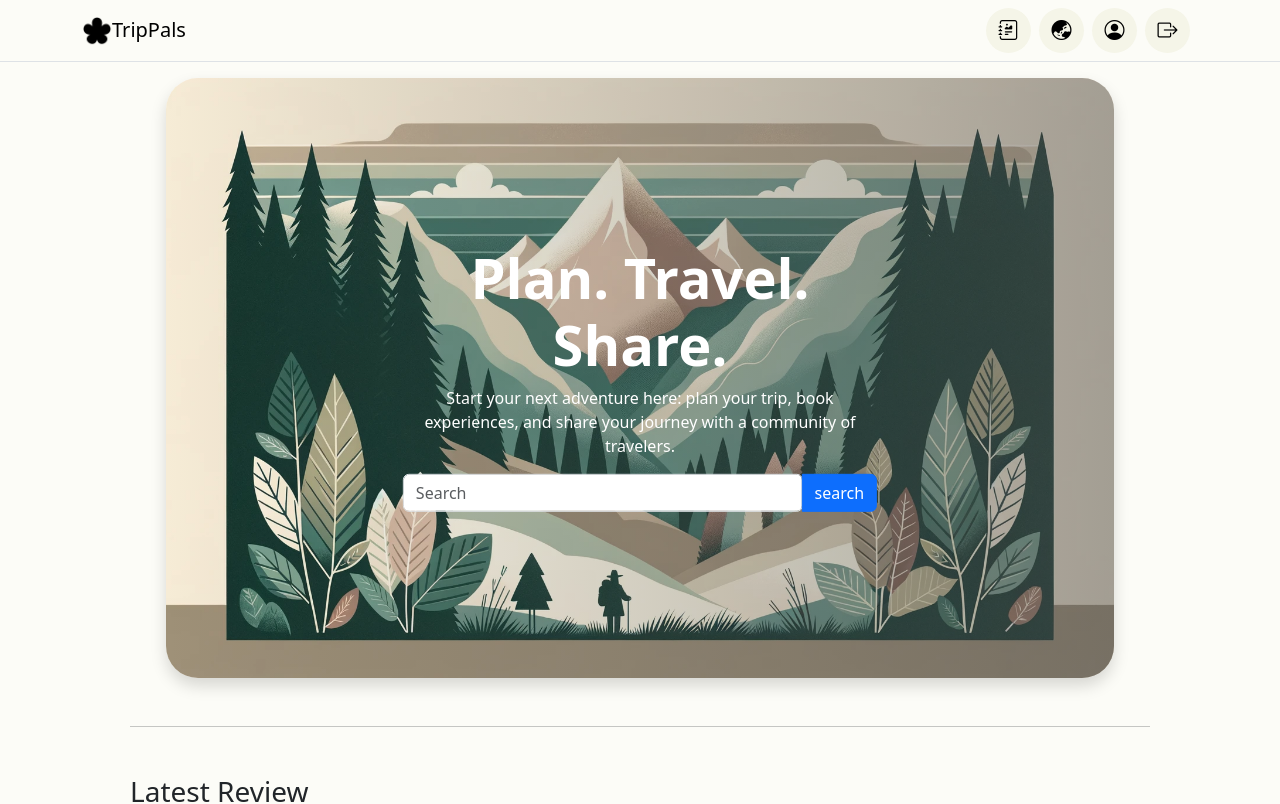
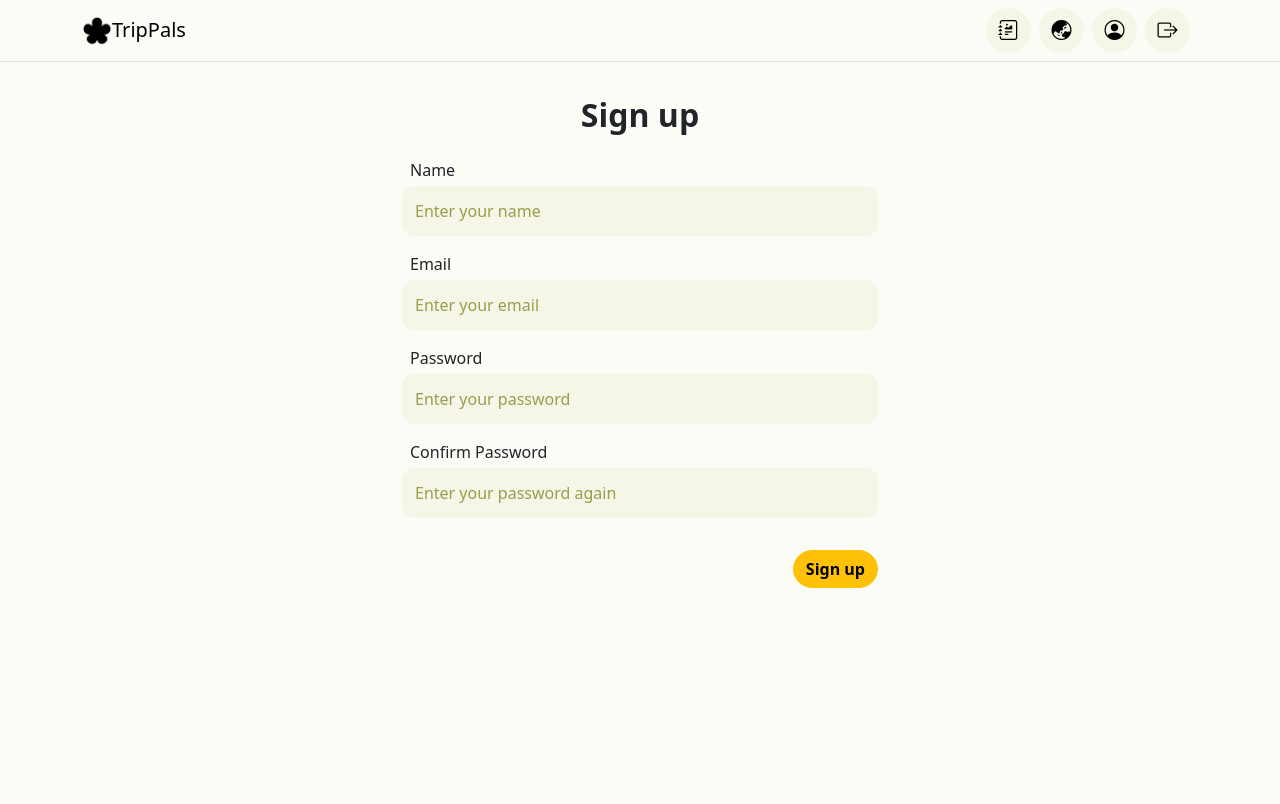
Before and after one commit to ssafy11-buk-0301/trippals-frontend, a Vue app: page /signUp in a window 1280 px wide. Shown: the top 804 px of the page. Built offline with nearby package versions, Linux system fonts and the light colour scheme.

Commit message:
:sparkles:feat: 로그인, 회원가입 페이지 작성

```diff
--- a/src/App.vue
+++ b/src/App.vue
@@ -1,12 +1,12 @@
 <script setup>
 
-import NavBar from "@/components/NavBar.vue";
-import Main from "@/views/MainPage.vue";
+import NavBar from '@/components/NavBar.vue'
+import { RouterView } from 'vue-router'
 </script>
 
 <template>
   <NavBar/>
-  <Main />
+  <RouterView />
 </template>
 
 <style scoped>
--- a/src/router/index.js
+++ b/src/router/index.js
@@ -1,5 +1,7 @@
-import {createRouter, createWebHistory} from 'vue-router'
-import App from "@/App.vue";
+import { createRouter, createWebHistory } from 'vue-router'
+import MainPage from '@/views/MainPage.vue'
+import LoginPage from '@/views/LoginPage.vue'
+import SignUpPage from '@/views/SignUpPage.vue'
 
 const router = createRouter({
   history: createWebHistory(import.meta.env.BASE_URL),
@@ -7,8 +9,18 @@ const router = createRouter({
     {
       path: '/',
       name: 'home',
-      component: App
-    }
+      component: MainPage
+    },
+    {
+      path: '/login',
+      name: 'login',
+      component: LoginPage
+    },
+    {
+      path: '/signUp',
+      name: 'signUp',
+      component: SignUpPage
+    },
   ]
 })
 
--- /dev/null
+++ b/src/views/LoginPage.vue
@@ -0,0 +1,68 @@
+<script setup>
+
+</script>
+
+<template>
+  <div class="container d-flex flex-column justify-content-center align-items-center" id="loginPage">
+    <h1 class="fw-bold">Log in</h1>
+
+    <label class="inputLabel">
+      <span class="ms-2 fw-light">Email</span>
+      <input class="mx-auto mt-1 mb-3" type="email" id="email" placeholder="Enter your email" />
+    </label>
+
+    <label class="inputLabel">
+      <span class="ms-2 fw-light">Password</span>
+      <input class="mx-auto mt-1 mb-3" type="password" id="password" placeholder="Enter your password" />
+    </label>
+
+    <div class="d-flex mt-3 flex-row w-100 justify-content-between">
+      <RouterLink to="signUp" id="signUpButton">회원이 아니신가요?</RouterLink><button type="button" class="btn btn-warning rounded-5 fw-bolder">Log in</button>
+    </div>
+  </div>
+</template>
+
+<style scoped>
+  #loginPage {
+    height: 70vh;
+    max-width: 500px;
+  }
+
+  input {
+    display: flex;
+    width: 100%;
+    padding: 16px;
+    align-items: center;
+    gap: 8px;
+    align-self: stretch;
+
+    border-radius: 12px;
+    border: none;
+
+    font-size: 16px;
+    font-style: normal;
+    font-weight: 400;
+    line-height: 24px;
+
+    padding-right: 50px;
+    background-color: #F5F5E8;
+    color: #9C9C4A;
+  }
+
+  input::placeholder {
+    color: #9C9C4A;
+  }
+
+  .inputLabel {
+    width: 100%;
+  }
+
+  #signUpButton {
+    color: #9C9C4A;
+    font-size: 12px;
+  }
+
+  #loginButton {
+
+  }
+</style>
--- /dev/null
+++ b/src/views/SignUpPage.vue
@@ -0,0 +1,78 @@
+<script setup>
+
+</script>
+
+<template>
+  <div class="container d-flex flex-column justify-content-center align-items-center" id="loginPage">
+    <h2 class="fw-bold mb-4">Sign up</h2>
+
+    <label class="inputLabel">
+      <span class="ms-2 fw-light">Name</span>
+      <input class="mx-auto mt-1 mb-3" type="text" id="name" placeholder="Enter your name" />
+    </label>
+
+    <label class="inputLabel">
+      <span class="ms-2 fw-light">Email</span>
+      <input class="mx-auto mt-1 mb-3" type="email" id="email" placeholder="Enter your email" />
+    </label>
+
+    <label class="inputLabel">
+      <span class="ms-2 fw-light">Password</span>
+      <input class="mx-auto mt-1 mb-3" type="password" id="password" placeholder="Enter your password" />
+    </label>
+
+    <label class="inputLabel">
+      <span class="ms-2 fw-light">Confirm Password</span>
+      <input class="mx-auto mt-1 mb-3" type="password" id="passwordAgain" placeholder="Enter your password again" />
+    </label>
+
+    <div class="d-flex mt-3 flex-row w-100 justify-content-between">
+      <button type="button" class="btn btn-warning rounded-5 fw-bolder ms-auto">Sign up</button>
+    </div>
+  </div>
+</template>
+
+<style scoped>
+#loginPage {
+  height: 70vh;
+  max-width: 500px;
+}
+
+input {
+  display: flex;
+  width: 100%;
+  padding: 13px;
+  align-items: center;
+  gap: 8px;
+  align-self: stretch;
+
+  border-radius: 12px;
+  border: none;
+
+  font-size: 16px;
+  font-style: normal;
+  font-weight: 400;
+  line-height: 24px;
+
+  padding-right: 50px;
+  background-color: #F5F5E8;
+  color: #9C9C4A;
+}
+
+input::placeholder {
+  color: #9C9C4A;
+}
+
+.inputLabel {
+  width: 100%;
+}
+
+#signUpButton {
+  color: #9C9C4A;
+  font-size: 12px;
+}
+
+#loginButton {
+
+}
+</style>
```
